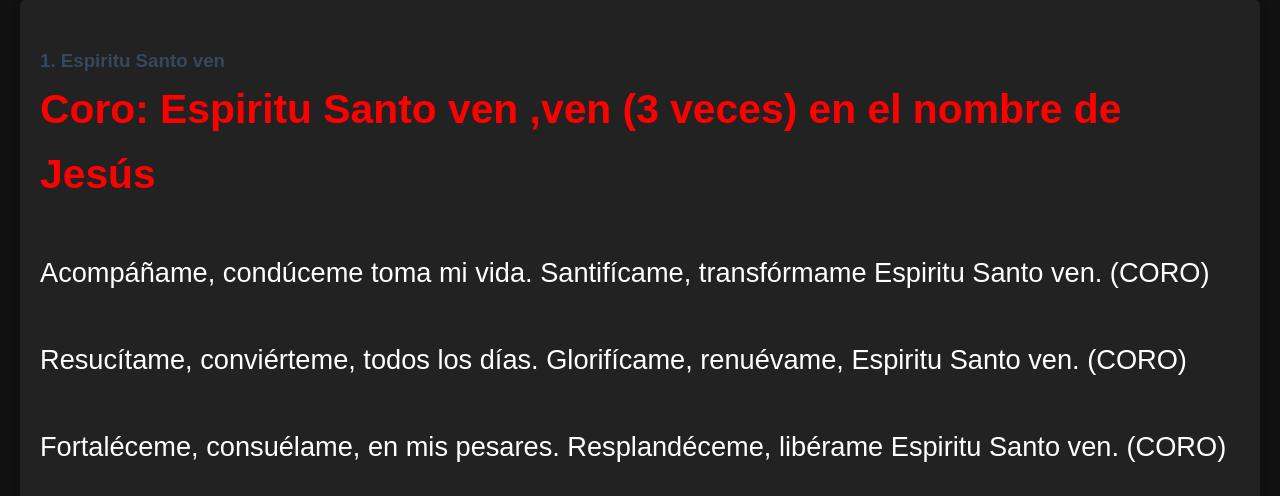
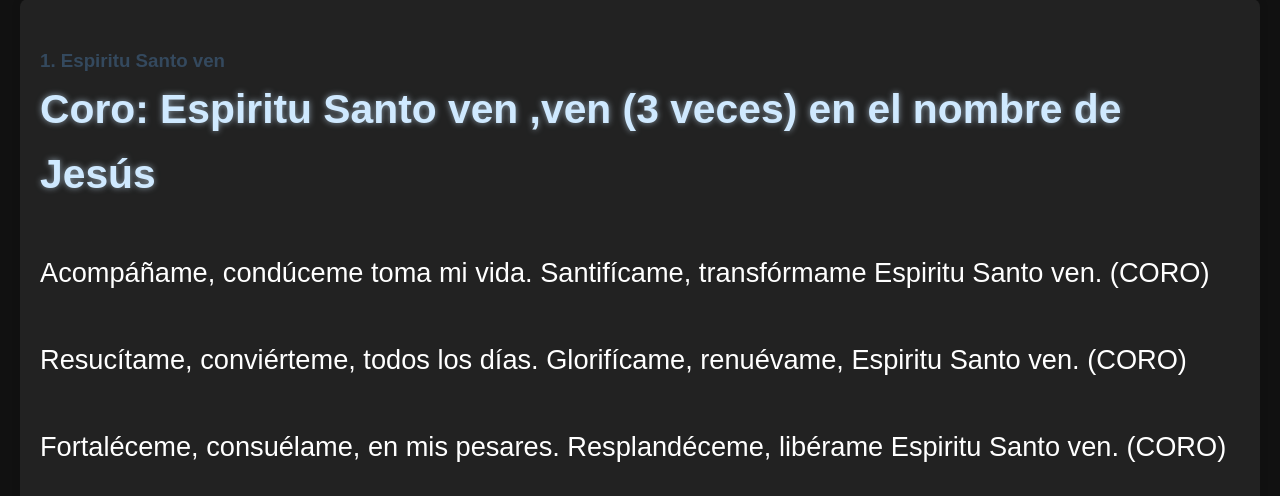
Before and after one commit to ImeEspirituSanto/cancioneroime, a plain HTML site: page index.html in a window 1280 px wide. Both pictures are taken after a click on the button "Modo nocturno". Shown: the part 304-800 px from the top of the page. Drawn offline with Linux system fonts and the light colour scheme.

Commit message:
Update style.css

```diff
--- a/style.css
+++ b/style.css
@@ -66,6 +66,11 @@ body.dark-mode .floating-button {
 }
 #darkModeBtn:hover {
   transform: scale(1.2);
+}
+body.dark-mode .chorus {
+  color: #cfe9ff !important;
+  font-weight: bold;
+  text-shadow: 0 0 6px rgba(207, 233, 255, 0.6);
 }
 
 
```
